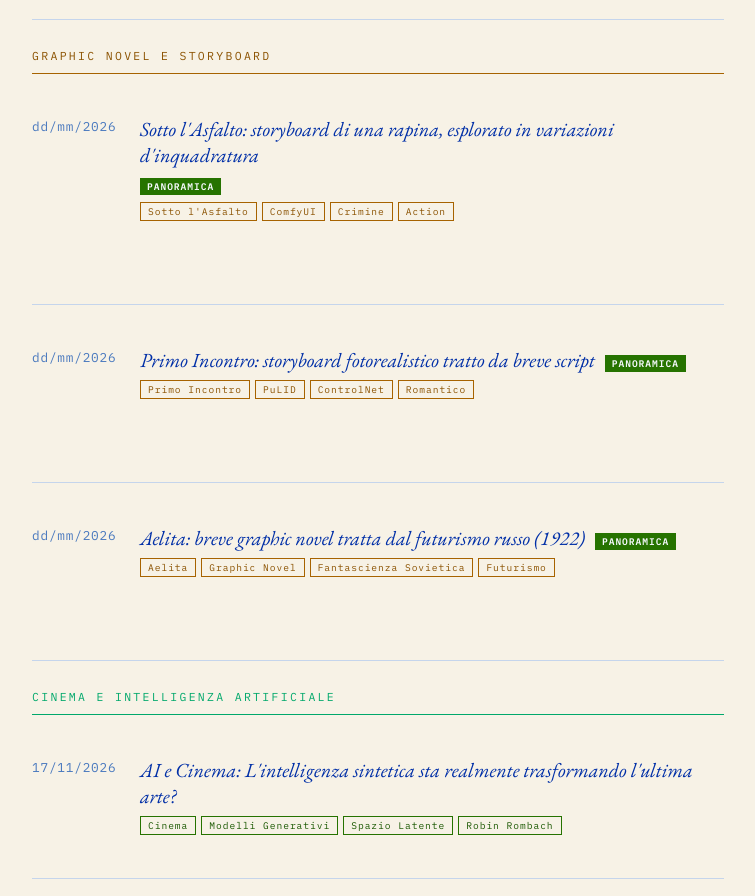
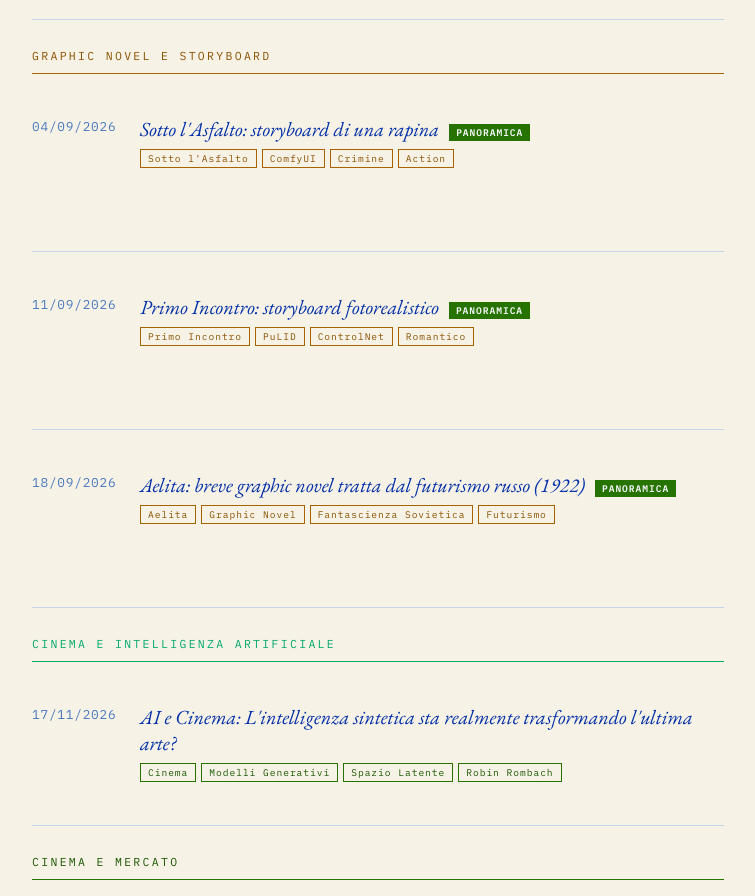
Before and after one commit to paoloalessandromarocco/storyline-engine, a plain HTML site: page posts.html in a window 1280 px wide. Shown: the part 1542-2438 px from the top of the page, without its empty margins (262-1017 px from the left). Drawn offline with Linux system fonts and the light colour scheme.

Commit message:
Ripristina le date mancanti su Sotto l'Asfalto, Primo Incontro, Aelita; accorcia i titoli
Le tre voci della sezione Graphic Novel e Storyboard (IT+EN) erano rimaste
con il placeholder "dd/mm/2026" invece di una data reale. Assegnate tre
date di settembre 2026, in ordine crescente coerente con l'ordine di
visualizzazione: Sotto l'Asfalto 04/09, Primo Incontro 11/09, Aelita
18/09.

Accorciati anche i titoli di Sotto l'Asfalto e Primo Incontro su
richiesta di Paolo (IT+EN in parallelo), Aelita lasciata invariata.

Co-Authored-By: Claude Sonnet 5 <noreply@anthropic.com>
Claude-Session: https://claude.ai/code/session_01JRcmtuofkVU3zrzxBPxQ99

```diff
--- a/posts.html
+++ b/posts.html
@@ -273,11 +273,11 @@
     <p class="post-group post-group--narr" id="graphic-novel-storyboard">GRAPHIC NOVEL E STORYBOARD</p>
 
     <div class="post-item">
-      <span class="post-date">dd/mm/2026</span>
+      <span class="post-date">04/09/2026</span>
       <div class="post-title-wrap">
         <div class="post-title-row">
         <a href="/sotto-lasfalto" class="post-title">
-          Sotto l'Asfalto: storyboard di una rapina, esplorato in variazioni d'inquadratura
+          Sotto l'Asfalto: storyboard di una rapina
         </a>
         <span class="level-badge level-overview">PANORAMICA</span>
       </div>
@@ -291,11 +291,11 @@
     </div>
 
     <div class="post-item">
-      <span class="post-date">dd/mm/2026</span>
+      <span class="post-date">11/09/2026</span>
       <div class="post-title-wrap">
         <div class="post-title-row">
         <a href="/primo-incontro" class="post-title">
-          Primo Incontro: storyboard fotorealistico tratto da breve script
+          Primo Incontro: storyboard fotorealistico
         </a>
         <span class="level-badge level-overview">PANORAMICA</span>
       </div>
@@ -309,7 +309,7 @@
     </div>
 
     <div class="post-item">
-      <span class="post-date">dd/mm/2026</span>
+      <span class="post-date">18/09/2026</span>
       <div class="post-title-wrap">
         <div class="post-title-row">
         <a href="/aelita" class="post-title">
```
Also changed, not shown: en/posts.html (+5 -5 lines).
